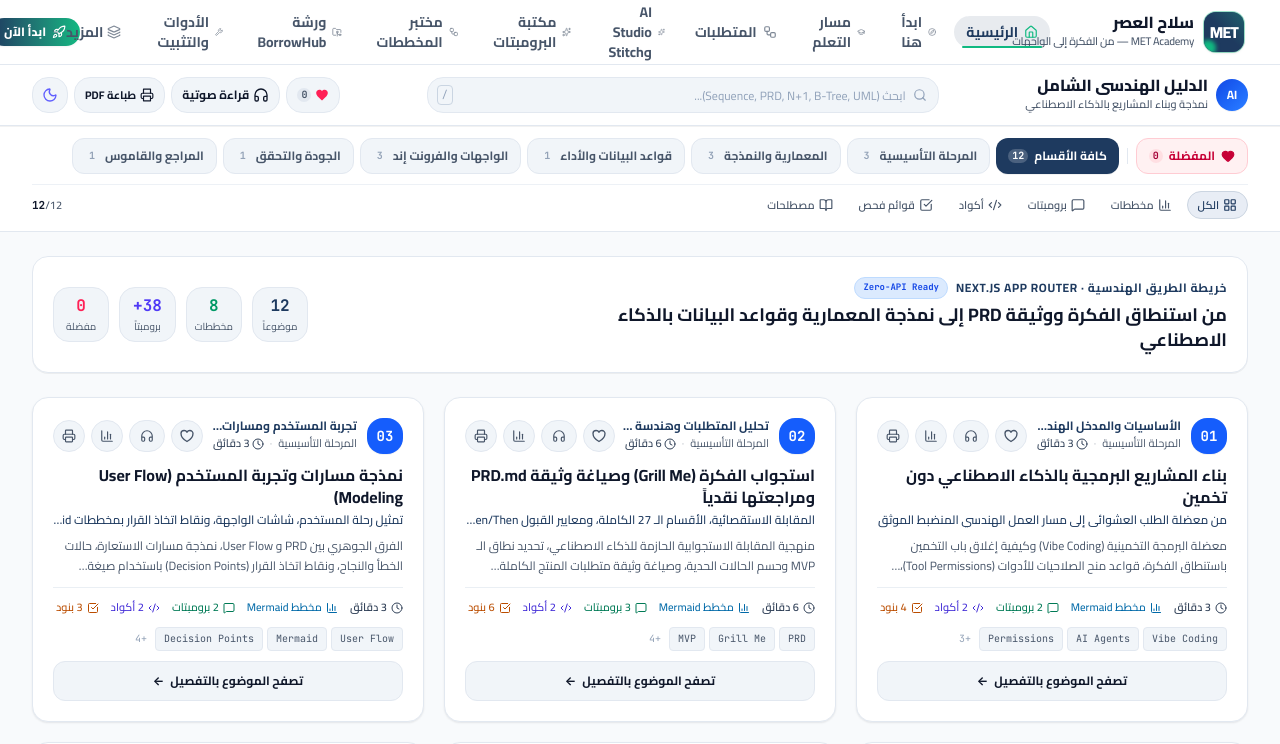
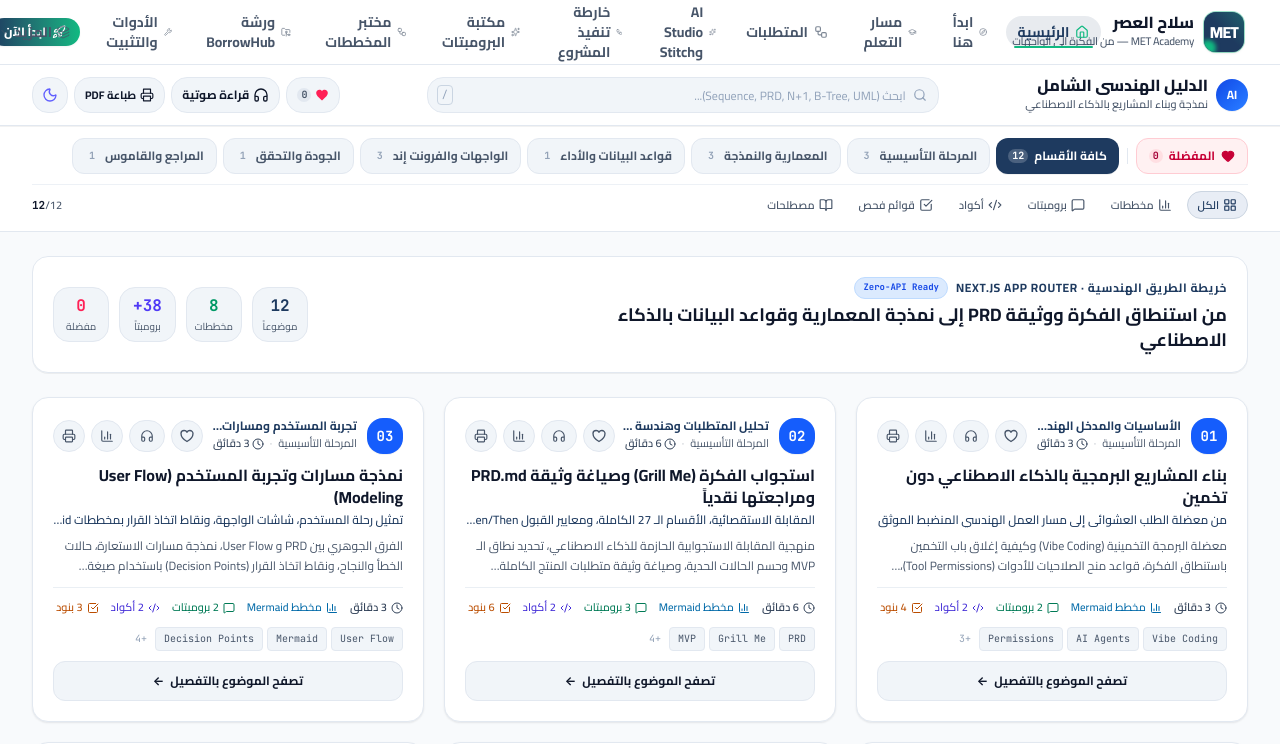
Before and after one commit to MahmoudAlmodalal/Ai_agents, a Next.js app: page / in a window 1280 px wide. Shown: the top 744 px of the page. Built offline with nearby package versions, Linux system fonts and the light colour scheme.

Commit message:
feat: link project roadmap from navigation

```diff
--- a/src/components/Navbar.tsx
+++ b/src/components/Navbar.tsx
@@ -39,6 +39,7 @@ export const NAV_ITEMS: NavItem[] = [
   { title: 'مسار التعلم', href: '/learn/fundamentals-ai-agents', icon: GraduationCap, badge: 'موضوعات', isPrimary: true },
   { title: 'المتطلبات', href: '/learn/requirements-discovery', icon: Workflow, badge: 'Idea → PRD', isPrimary: true },
   { title: 'AI Studio وStitch', href: '/learn/google-ai-studio-stitch-workflow', icon: Sparkles, badge: 'Design → GitHub', isPrimary: true },
+  { title: 'خارطة تنفيذ المشروع', href: '/roadmap', icon: Workflow, badge: '20 محاضرة', isPrimary: true },
   { title: 'مكتبة البرومبتات', href: '/prompts', icon: Sparkles, badge: '31 برومبت', isPrimary: true },
   { title: 'مختبر المخططات', href: '/diagrams', icon: Workflow, badge: '8 مخططات', isPrimary: true },
   { title: 'ورشة BorrowHub', href: '/borrowhub', icon: FolderGit2, badge: 'حالة عملية', isPrimary: true },
```
